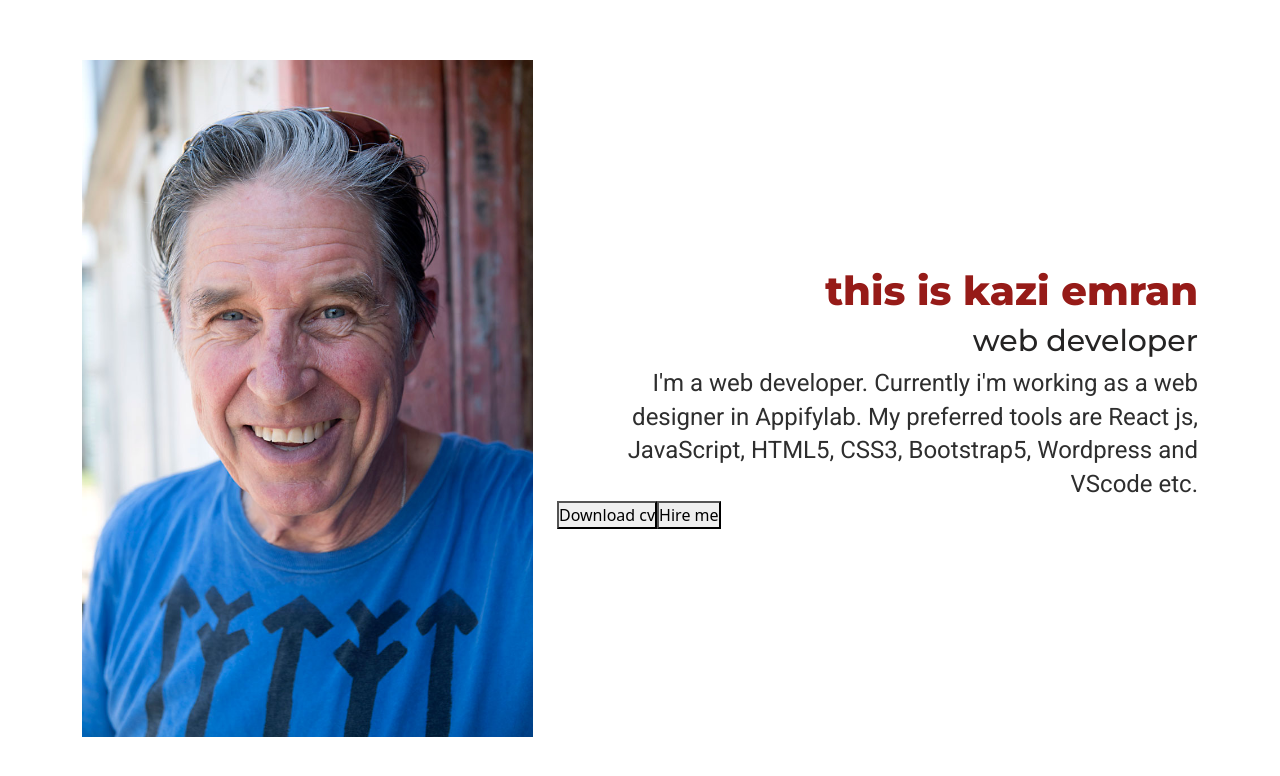
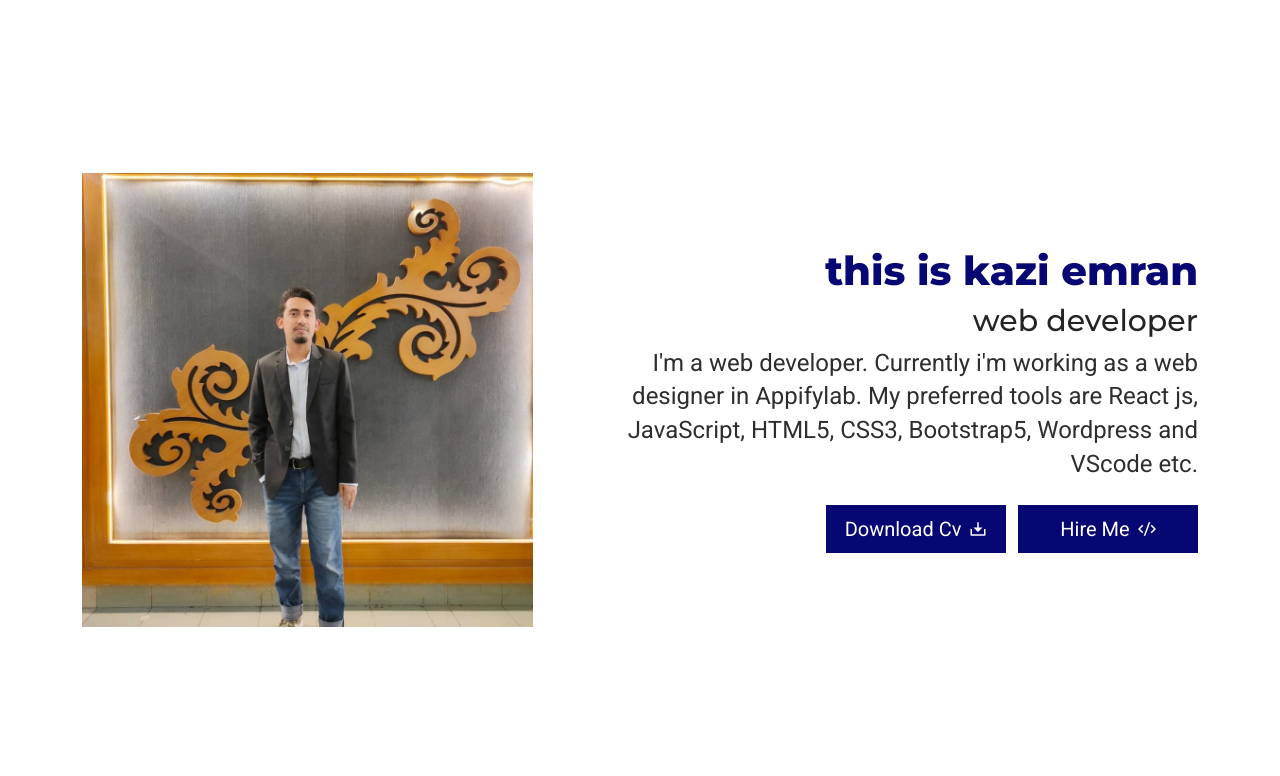
Before and after one commit to kaziamran/React-site, a React (Create React App) app: page / in a window 1280 px wide. Shown: the top 776 px of the page. Built offline with nearby package versions, Linux system fonts and the light colour scheme.

Commit message:
add button

```diff
--- a/src/Components/pages/home.jsx
+++ b/src/Components/pages/home.jsx
@@ -22,8 +22,12 @@ const Home = () => {
                                  HTML5, CSS3, Bootstrap5, Wordpress and VScode etc.
                             </p>
                             <div className="_home_portfolio_cnt_btns">
-                                <button>Download cv</button>
-                                <button>Hire me</button>
+                                <button className='_home_portfolio_cnt_btn1'>Download cv
+                                    <svg xmlns="http://www.w3.org/2000/svg" viewBox="0 0 24 24" width="18" height="18"><path d="M13 10H18L12 16L6 10H11V3H13V10ZM4 19H20V12H22V20C22 20.5523 21.5523 21 21 21H3C2.44772 21 2 20.5523 2 20V12H4V19Z" fill="#fff"></path></svg>
+                                </button>
+                                <button className='_home_portfolio_cnt_btn2'>Hire me
+                                    <svg xmlns="http://www.w3.org/2000/svg" viewBox="0 0 24 24" width="18" height="18"><path d="M24 12L18.3431 17.6569L16.9289 16.2426L21.1716 12L16.9289 7.75736L18.3431 6.34315L24 12ZM2.82843 12L7.07107 16.2426L5.65685 17.6569L0 12L5.65685 6.34315L7.07107 7.75736L2.82843 12ZM9.78845 21H7.66009L14.2116 3H16.3399L9.78845 21Z" fill="#fff"></path></svg>
+                                </button>
                             </div>
                         </div>
                     </div>
--- a/src/styles/css/main.css
+++ b/src/styles/css/main.css
@@ -98,6 +98,9 @@ a, button{
 ._home_portfolio_wrapper {
     background-color: rgba(255,255,255,0.6);
     padding: 60px 0px;
+    height: 100vh;
+    display: flex;
+    align-items: center;
 }
 
 ._home_portfolio_cnt_tlt {
@@ -107,7 +110,7 @@ a, button{
     line-height: 1.2;
     text-align: right;
     margin-bottom: 8px;
-    color: #961b18;
+    color: #060773;
 }
 
 ._home_portfolio_cnt_tlt1 {
@@ -127,5 +130,29 @@ a, button{
     line-height: 1.4;
     text-align: right;
     color: #2e2e2e;
-    margin: 0 0 0 40px;
+    margin: 0 0 24px 40px;
 }
+
+._home_portfolio_cnt_btns {
+    display: flex;
+    align-items: center;
+    justify-content: flex-end;
+    gap: 12px;
+}
+
+._home_portfolio_cnt_btn1, ._home_portfolio_cnt_btn2 {
+    display: flex;
+    align-items: center;
+    justify-content: center;
+    gap: 8px;
+    width: 180px;
+    height: 48px;
+    font-family: 'Roboto', sans-serif;
+    font-weight: 400;
+    font-size: 20px;
+    line-height: 1.2;
+    color: #fff;
+    background-color: #060773;
+    border-color: transparent;
+    text-transform: capitalize;
+}
```
Also changed, not shown: public/images/portfolio-img.png, 1 other file (tests, documents, lock files or other folders).
